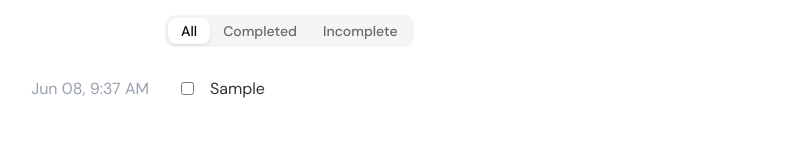
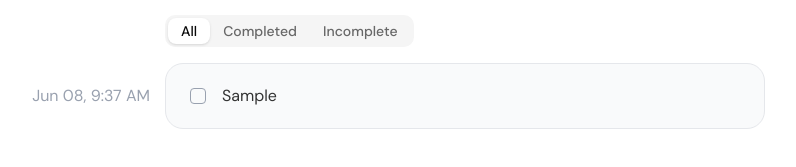
Before and after one commit to Vatsal-Bharkhada-Simform/To-do, a React (Vite) app: page / in a window 1280 px wide. Both pictures are taken after typing "Sample" into the empty fields and a click on the button "Add task". Shown: the part 181-348 px from the top of the page, without its empty margins (175-971 px from the left). Built offline with nearby package versions, Linux system fonts and the light colour scheme.

Commit message:
Update: TodoItem component to use shadcn components

```diff
--- a/src/components/Dropdown.tsx
+++ /dev/null
@@ -1,76 +0,0 @@
-import { useState } from "react";
-import Icon from "./Icon";
-
-interface DropdownProps {
-	placeholder?: string;
-	options: readonly string[];
-	value?: string;
-	onChange: (newValue: string) => void;
-	className?: string;
-}
-
-export default function Dropdown({ placeholder = "Select", options, value = "", onChange, className = "" }: DropdownProps) {
-	const [open, setOpen] = useState(false);
-
-	if (options.findIndex((val) => val === value) === -1) {
-		console.warn(
-			`Only an option item can be set as value. (${[value]}) is not present in provided options.`
-		);
-	}
-
-	function toggleOpen() {
-		setOpen((prev) => !prev);
-	}
-
-	function handleChange(option: string) {
-		onChange(option);
-		setOpen(false);
-	}
-
-	function handleBlur(e: React.FocusEvent) {
-		if (e.currentTarget.contains(e.relatedTarget as Node)) return;
-		setOpen(false);
-	}
-
-	return (
-		<>
-			<div className={`relative inline-block w-36 ${className}`} onBlur={handleBlur}>
-				<button
-					onClick={toggleOpen}
-					className="w-full border-none cursor-pointer outline-none px-4 p-2 rounded-4xl text-gray-700 bg-gray-100"
-				>
-					<div className="flex gap-2 justify-between">
-						<span className="text-ellipsis">
-							{value || placeholder}
-						</span>
-						<Icon id="chevron-down" />
-					</div>
-				</button>
-
-				<div
-					className={`absolute top-full left-0 p-2 mt-2 border border-gray-100 shadow-dropdown rounded-lg overflow-hidden bg-white ${open ? "block" : "hidden"}`}
-				>
-					<ul>
-						{options.map((option, index) => {
-							return (
-								<li key={String(option) + index}>
-									<button
-										className={`w-full flex gap-2 cursor-pointer border-none outline-none px-4 py-2 rounded-lg ${value === option ? "bg-blue-100 text-blue-600" : "bg-transparent text-gray-700 hover:bg-blue-50 focus:bg-blue-50"}`}
-										onClick={() => handleChange(option)}
-										autoFocus={option === value}
-									>
-										<Icon
-											id="tickMark"
-											className={`${value === option ? "opacity-100" : "opacity-0"}`}
-										/>
-										{option}
-									</button>
-								</li>
-							);
-						})}
-					</ul>
-				</div>
-			</div>
-		</>
-	);
-}
--- a/src/components/Input.tsx
+++ /dev/null
@@ -1,23 +0,0 @@
-import type { RefObject } from "react";
-
-interface InputProps extends React.InputHTMLAttributes<HTMLInputElement> {
-	ref?: RefObject<HTMLInputElement | null>;
-}
-
-export default function Input({
-	type = "text",
-	onChange,
-	placeholder = "",
-	className = "",
-	...props
-}: InputProps) {
-	return (
-		<input
-			type={type}
-			onChange={onChange}
-			placeholder={placeholder}
-			className={`p-2 text-base font-normal border-none outline-none ${className}`}
-			{...props}
-		/>
-	);
-}
--- a/src/components/ToDoItem.tsx
+++ b/src/components/ToDoItem.tsx
@@ -1,10 +1,11 @@
 import { memo, useEffect, useRef, useState } from "react";
 import type { ToDo } from "../types/to_do_type";
 import getFormattedDate from "../utils/formatDate";
-import Button from "./Button";
+import { Button } from "./ui/button";
 import Icon from "./Icon";
-import Input from "./Input";
+import { Input } from "./ui/input";
 import isValidToDo from "../utils/validateInput";
+import { Checkbox } from "./ui/checkbox";
 
 type ToDoItemProps = {
 	toDo: ToDo;
@@ -13,19 +14,20 @@ type ToDoItemProps = {
 	handleUpdate: (toDo: ToDo) => void;
 };
 
-type EditFlags = "EDIT_ON" | "EDITED" | "EDIT_OFF";
-
 const ToDoItem = memo(function ({
 	toDo,
 	handleDelete,
 	handleUpdate,
 	toggleStatus,
 }: ToDoItemProps) {
-	const [editMode, setEditMode] = useState<EditFlags>("EDIT_OFF");
+	const [editMode, setEditMode] = useState(false);
 	const inputRef = useRef<HTMLInputElement | null>(null);
 
-	function handleOnBlur(toDo: ToDo) {
-        if(!inputRef.current) return;
+	function handleToggleEdit() {
+		if (!editMode) {
+			setEditMode(true);
+		} else {
+			if (!inputRef.current) return;
 			const value = inputRef.current?.value.trim();
 			if (!isValidToDo(value)) {
 				alert("Please enter a valid input");
@@ -37,70 +39,63 @@ const ToDoItem = memo(function ({
 					title: value,
 				});
 			}
-        setEditMode("EDITED");
-	}
-
-	function handleToggleEdit() {
-		if (editMode === "EDIT_OFF") {
-			setEditMode("EDIT_ON");
-		} else {
-			setEditMode("EDIT_OFF");
+			setEditMode(false);
 		}
 	}
 
 	useEffect(() => {
-		if (inputRef.current && editMode === "EDIT_ON") {
+		if (inputRef.current && editMode) {
 			inputRef.current.focus();
 		}
 	}, [editMode]);
 
 	return (
-		<li className="relative px-4 py-2 rounded-2xl flex justify-between items-center hover:bg-gray-50 cursor-pointer overflow-visible group">
+		<li className="relative px-4 py-2 rounded-2xl flex justify-between items-center bg-gray-50 border border-gray-200 cursor-pointer overflow-visible group">
 			<span className="absolute right-full mr-4 top-1/2 -translate-y-1/2 z-20 whitespace-nowrap text-gray-400 transition-all">
 				{getFormattedDate(toDo.createdAt)}
 			</span>
-			<div className="flex flex-1 items-center gap-2 overflow-x-hidden">
-				<Input
-					type="checkbox"
-					className={"accent-blue-500"}
-					onChange={() => toggleStatus(toDo)}
+			<div className="flex flex-1 items-center gap-2 overflow-x-hidden p-2">
+				<Checkbox
+					checked={toDo.status === "COMPLETED"}
+					onCheckedChange={() => toggleStatus(toDo)}
 					value={toDo.status}
 					title="Mark as complete"
-					checked={toDo.status === "COMPLETED"}
+					className="border-gray-400"
 				/>
-				{editMode === "EDIT_ON" ? (
+				{editMode ? (
 					<Input
 						id={toDo.title + toDo.id}
 						ref={inputRef}
 						defaultValue={toDo.title}
-						onBlur={() => handleOnBlur(toDo)}
 						title="Edit task content"
-						className="w-full max-w-full min-w-0 wrap-break-word rounded-4xl bg-orange-100 px-4"
+						className="bg-gray-100 text-base!"
 					/>
 				) : (
 					<div
-						className={`${toDo.status === "COMPLETED" && "line-through text-gray-500"} text-base px-2 wrap-break-word max-w-full`}
+						className={`${toDo.status === "COMPLETED" && "line-through text-gray-500"} text-base px-2 py-1 wrap-break-word max-w-full`}
 					>
 						{toDo.title}
 					</div>
 				)}
 			</div>
-			<div>
+			<div className="flex gap-1">
 				{toDo.status !== "COMPLETED" && (
 					<Button
-						variant="SECONDARY"
+						variant="outline"
+						size="icon-lg"
 						onClick={handleToggleEdit}
-						title="Edit task"
-						className="opacity-0 pointer-events-none group-hover:opacity-100 group-hover:pointer-events-auto"
+						title={editMode ? "Save task" : "Edit task"}
+						className="opacity-0 pointer-events-none group-hover:opacity-100 group-hover:pointer-events-auto cursor-pointer"
 					>
-						<Icon id="edit" />
+						{editMode ? <Icon id="tickMark" /> : <Icon id="edit" />}
 					</Button>
 				)}
 				<Button
-					variant="DANGER"
+					variant="destructive"
+					size="icon-lg"
 					onClick={() => handleDelete(toDo)}
 					title="Delete task"
-					className="opacity-0 pointer-events-none group-hover:opacity-100 group-hover:pointer-events-auto"
+					className="opacity-0 pointer-events-none group-hover:opacity-100 group-hover:pointer-events-auto cursor-pointer"
 				>
 					<Icon id="trashBin" />
 				</Button>
--- /dev/null
+++ b/src/components/ui/checkbox.tsx
@@ -0,0 +1,31 @@
+import * as React from "react"
+import { Checkbox as CheckboxPrimitive } from "radix-ui"
+
+import { cn } from "@/lib/utils"
+import { CheckIcon } from "lucide-react"
+
+function Checkbox({
+  className,
+  ...props
+}: React.ComponentProps<typeof CheckboxPrimitive.Root>) {
+  return (
+    <CheckboxPrimitive.Root
+      data-slot="checkbox"
+      className={cn(
+        "peer relative flex size-4 shrink-0 items-center justify-center rounded-[4px] border border-input transition-colors outline-none group-has-disabled/field:opacity-50 after:absolute after:-inset-x-3 after:-inset-y-2 focus-visible:border-ring focus-visible:ring-3 focus-visible:ring-ring/50 disabled:cursor-not-allowed disabled:opacity-50 aria-invalid:border-destructive aria-invalid:ring-3 aria-invalid:ring-destructive/20 aria-invalid:aria-checked:border-primary dark:bg-input/30 dark:aria-invalid:border-destructive/50 dark:aria-invalid:ring-destructive/40 data-checked:border-primary data-checked:bg-primary data-checked:text-primary-foreground dark:data-checked:bg-primary",
+        className
+      )}
+      {...props}
+    >
+      <CheckboxPrimitive.Indicator
+        data-slot="checkbox-indicator"
+        className="grid place-content-center text-current transition-none [&>svg]:size-3.5"
+      >
+        <CheckIcon
+        />
+      </CheckboxPrimitive.Indicator>
+    </CheckboxPrimitive.Root>
+  )
+}
+
+export { Checkbox }
--- a/src/index.css
+++ b/src/index.css
@@ -59,7 +59,7 @@ body {
 
 :root {
 	--background: oklch(1 0 0);
-	--foreground: oklch(0.145 0 0);
+	--foreground: oklch(14.479% 0.00002 271.152);
 	--card: oklch(1 0 0);
 	--card-foreground: oklch(0.145 0 0);
 	--popover: oklch(1 0 0);
--- a/tsconfig.app.json
+++ b/tsconfig.app.json
@@ -22,7 +22,6 @@
 		"noFallthroughCasesInSwitch": true,
 
         /* Shadcn */
-        "baseUrl": ".",
         "paths": {
             "@/*": [
                 "./src/*"
--- a/tsconfig.json
+++ b/tsconfig.json
@@ -9,7 +9,6 @@
         }
     ],
     "compilerOptions": {
-        "baseUrl": ".",
         "paths": {
             "@/*": [
                 "./src/*"
```
Lines whose indentation alone changed are shown as unchanged.
